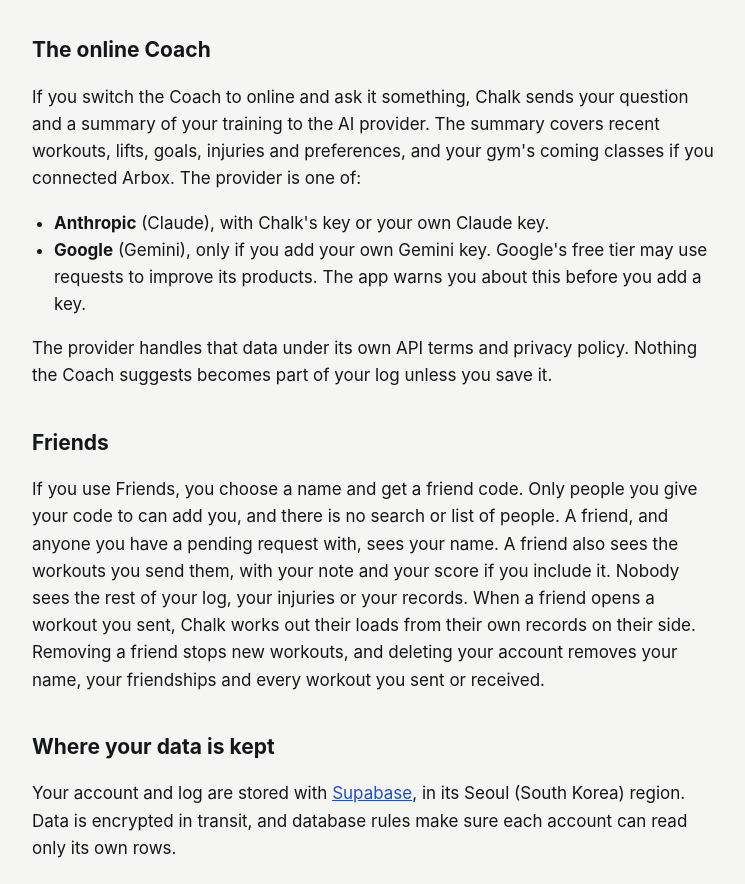
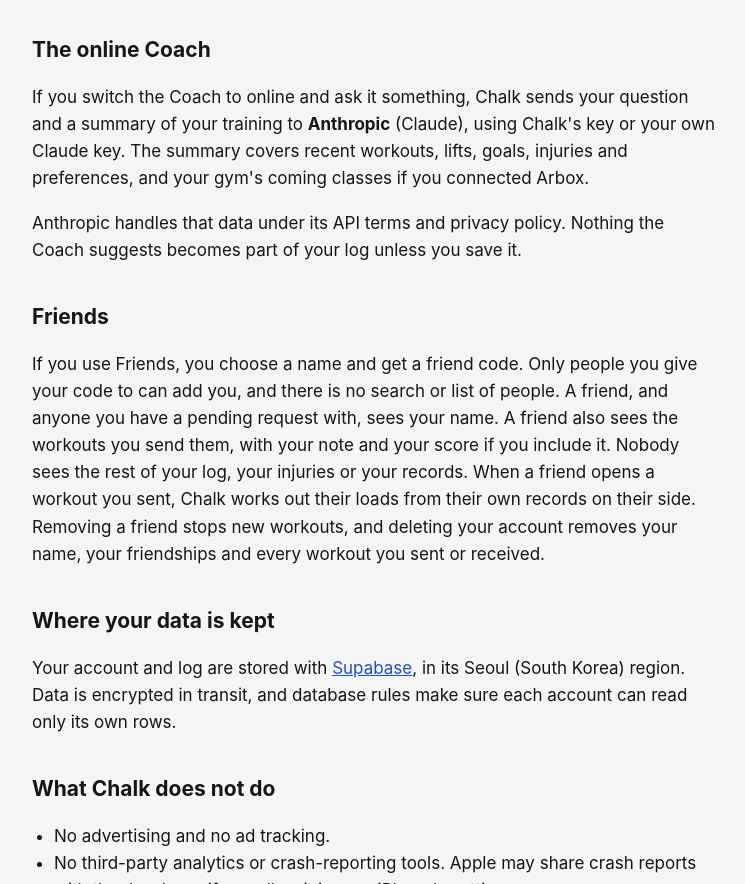
Before and after one commit to LiorAzar92/chalk-legal, a plain HTML site: page privacy.html in a window 1280 px wide. Shown: the part 1405-2289 px from the top of the page, without its empty margins (264-1009 px from the left). Drawn offline with Linux system fonts and the light colour scheme.

Commit message:
Privacy policy: the online Coach is Claude only

```diff
--- a/privacy.html
+++ b/privacy.html
@@ -52,12 +52,8 @@
   <p>With your permission, Chalk reads your body weight and the workouts your Apple Watch recorded, to show them next to what you log. Body weight you import is saved to your account. Chalk never writes to Apple Health, and Health data is never used for advertising or shared with anyone for that purpose.</p>
 
   <h2>The online Coach</h2>
-  <p>If you switch the Coach to online and ask it something, Chalk sends your question and a summary of your training to the AI provider. The summary covers recent workouts, lifts, goals, injuries and preferences, and your gym's coming classes if you connected Arbox. The provider is one of:</p>
-  <ul>
-    <li><strong>Anthropic</strong> (Claude), with Chalk's key or your own Claude key.</li>
-    <li><strong>Google</strong> (Gemini), only if you add your own Gemini key. Google's free tier may use requests to improve its products. The app warns you about this before you add a key.</li>
-  </ul>
-  <p>The provider handles that data under its own API terms and privacy policy. Nothing the Coach suggests becomes part of your log unless you save it.</p>
+  <p>If you switch the Coach to online and ask it something, Chalk sends your question and a summary of your training to <strong>Anthropic</strong> (Claude), using Chalk's key or your own Claude key. The summary covers recent workouts, lifts, goals, injuries and preferences, and your gym's coming classes if you connected Arbox.</p>
+  <p>Anthropic handles that data under its API terms and privacy policy. Nothing the Coach suggests becomes part of your log unless you save it.</p>
 
   <h2>Friends</h2>
   <p>If you use Friends, you choose a name and get a friend code. Only people you give your code to can add you, and there is no search or list of people. A friend, and anyone you have a pending request with, sees your name. A friend also sees the workouts you send them, with your note and your score if you include it. Nobody sees the rest of your log, your injuries or your records. When a friend opens a workout you sent, Chalk works out their loads from their own records on their side. Removing a friend stops new workouts, and deleting your account removes your name, your friendships and every workout you sent or received.</p>
```
